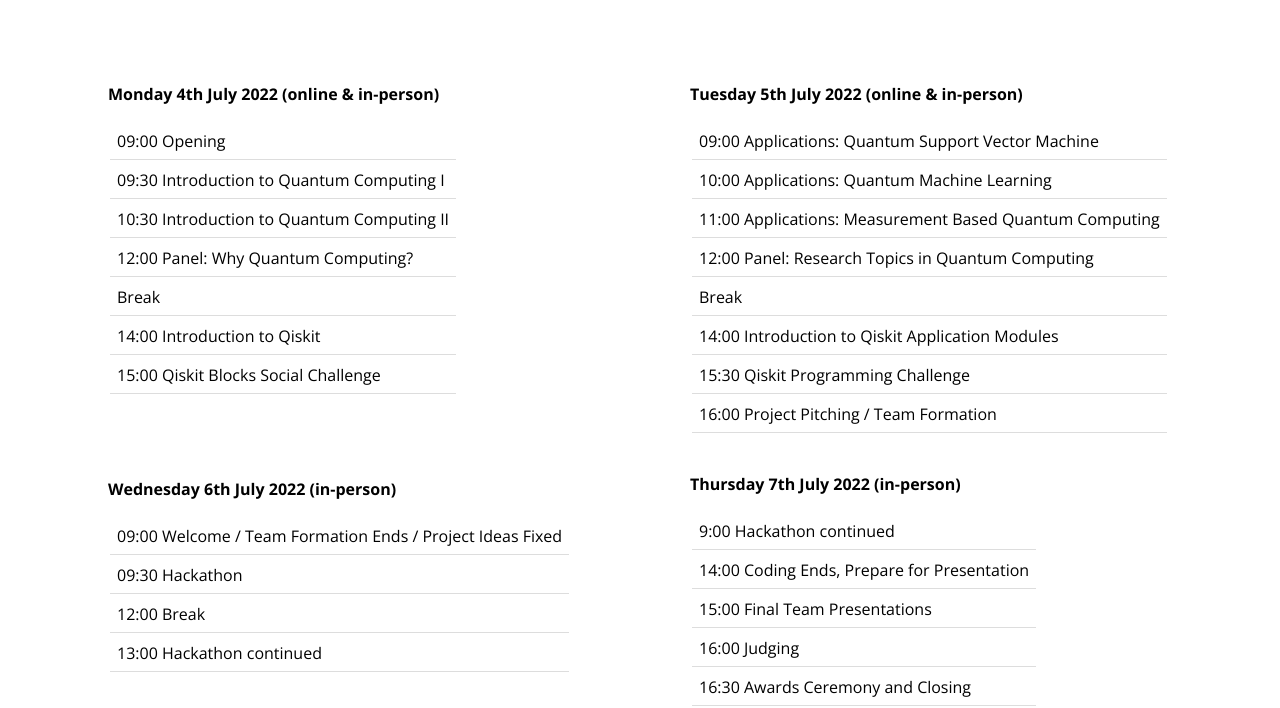
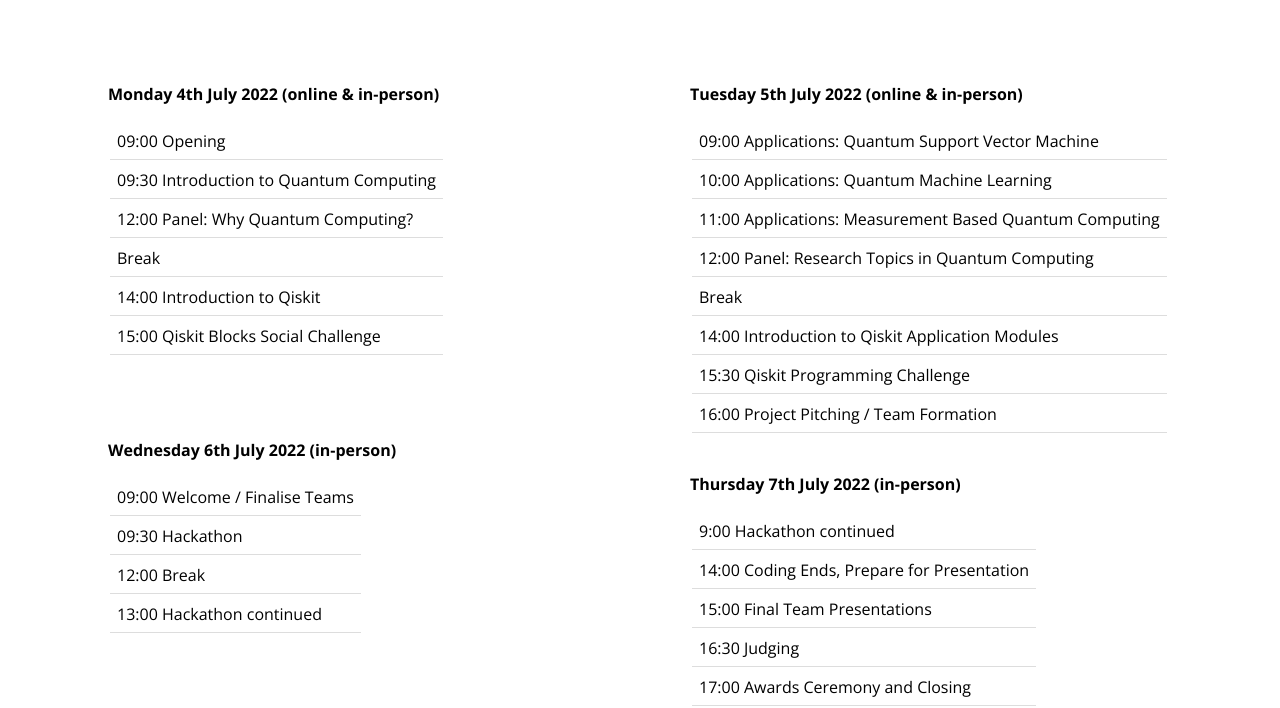
Before and after one commit to quantum-melbourne/quantum-melbourne.github.io, a plain HTML site: page index.html in a window 1280 px wide. Shown: the part 1171-1879 px from the top of the page. Drawn offline with nearby package versions, Linux system fonts and the light colour scheme.

Commit message:
Update index.html

```diff
--- a/index.html
+++ b/index.html
@@ -91,10 +91,7 @@
 							<td>09:00 Opening</td>
 						</tr>
 						<tr>
-							<td>09:30 Introduction to Quantum Computing I</td>
-						</tr>
-						<tr>
-							<td>10:30 Introduction to Quantum Computing II</td>
+							<td>09:30 Introduction to Quantum Computing</td>
 						</tr>
 						<tr>
 							<td>12:00 Panel: Why Quantum Computing?</td>
@@ -115,7 +112,7 @@
 					<p><b>Wednesday 6th July 2022 (in-person)</b></p>
 					<table>
 						<tr>
-							<td>09:00 Welcome / Team Formation Ends / Project Ideas Fixed</td>
+							<td>09:00 Welcome / Finalise Teams</td>
 						</tr>
 						<tr>
 							<td>09:30 Hackathon</td>
@@ -169,10 +166,10 @@
 							<td>15:00 Final Team Presentations</td>
 						</tr>
 						<tr>
-							<td>16:00 Judging</td>
+							<td>16:30 Judging</td>
 						</tr>
 						<tr>
-							<td>16:30 Awards Ceremony and Closing</td>
+							<td>17:00 Awards Ceremony and Closing</td>
 						</tr>
 					</table>
 				</div>
```
